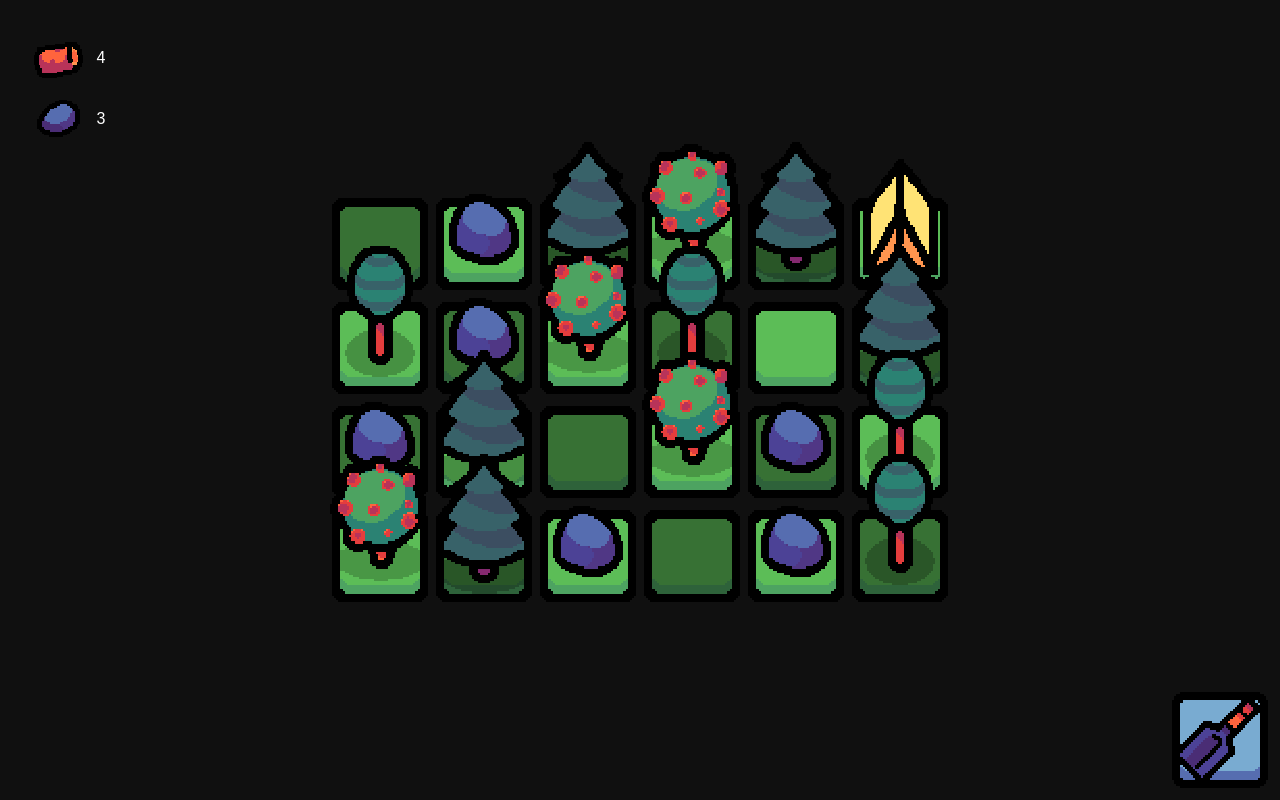
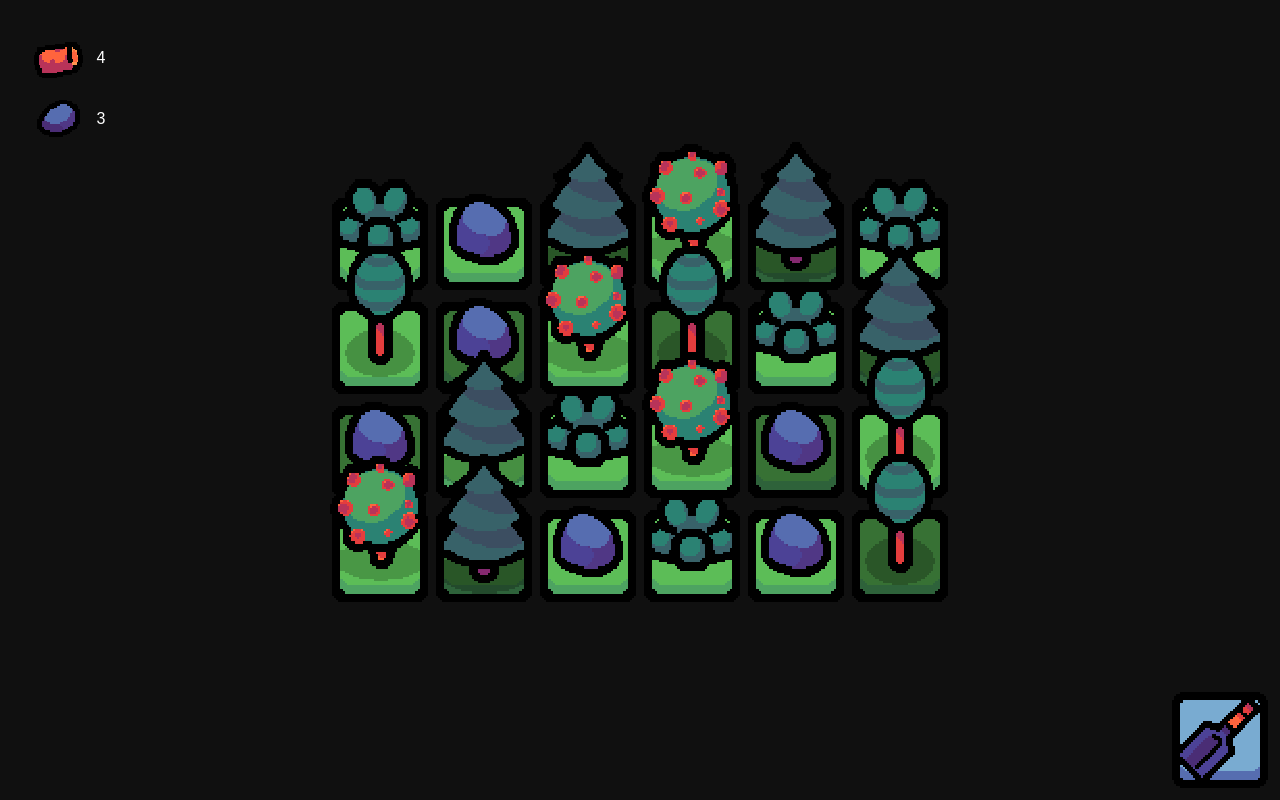
Before and after one commit to nobody-but-me/city_builder, a Next.js app: page / in a window 1280 px wide. Built offline with nearby package versions, Linux system fonts and the light colour scheme.

Commit message:
Ability to plow and plant seeds -- they don't grow yet.

```diff
--- a/components/Inventory.tsx
+++ b/components/Inventory.tsx
@@ -2,6 +2,9 @@
 "use client";
 
 import React, { useEffect, useState } from 'react';
+
+
+import carrot  from "@/public/plantations/carrot0.webp";
 
 import pine_tile  from "@/public/saplings/pine_sapling0.webp";
 import tree_tile  from "@/public/saplings/tree_sapling0.webp";
@@ -30,10 +33,11 @@ var _tools: Array = [
     hoe.src
 ];
 var _buildings: Array = [
-    [house_tile.src, {'wood': 3, 'rock': 2}],
-    [tent_tile.src , {'wood': 1, 'rock': 1}],
-    [pine_tile.src , {'wood': 0, 'rock': 0}],
-    [tree_tile.src , {'wood': 0, 'rock': 0}],
+    [house_tile.src, {'wood': 3, 'rock': 2, 'tile': 'none'  }],
+    [tent_tile.src , {'wood': 1, 'rock': 1, 'tile': 'none'  }],
+    [pine_tile.src , {'wood': 0, 'rock': 0, 'tile': 'none'  }],
+    [tree_tile.src , {'wood': 0, 'rock': 0, 'tile': 'none'  }],
+    [carrot.src    , {'wood': 0, 'rock': 0, 'tile': 'plowed'}],
 ]
 var _current_selected_tool: number = 0;
 var _current_building: number = 1;
@@ -78,7 +82,6 @@ export default function Inventory() {
 		        _current_selected_tool = 0;
 	        }
 	        _tool.src = _tools[_current_selected_tool];
-
 
             _building.forEach(_b => {
 	            if (_current_selected_tool === 1) {
@@ -133,7 +136,7 @@ export default function Inventory() {
             height={100}
             width={100}
             alt='_item_slot_'
-                   className={`absolute right-0 bottom-0 pointer-events-none`}
+            className={`absolute right-0 bottom-0 pointer-events-none select-none`}
        	style={{right: '10px', bottom: '10px'}}
         />
         <img
@@ -142,7 +145,7 @@ export default function Inventory() {
             width={100}
             alt='_item_'
        	id='tool'
-                   className={`absolute right-0 bottom-0 hover:transition duration-200 hover:scale-125 flex justify-center items-center`}
+            className={`absolute right-0 bottom-0 hover:transition duration-200 hover:scale-125 flex justify-center items-center select-none`}
        	style={{right: '10px', bottom: '10px'}}
         />
         <img
@@ -150,7 +153,7 @@ export default function Inventory() {
             height={100}
             width={100}
             alt='_building_'
-                   className={`building hidden absolute bottom-0 pointer-events-none`}
+            className={`building hidden absolute bottom-0 pointer-events-none select-none`}
        	style={{right: '110px', bottom: '10px'}}
         />
         <img
@@ -159,7 +162,7 @@ export default function Inventory() {
             width={100}
             id='bbutton'
             alt='_building_'
-                   className={`building hidden absolute bottom-0`}
+            className={`building hidden absolute bottom-0 select-none`}
        	style={{right: '110px', bottom: '10px'}}
         />
     </>)
--- a/components/Tiles.tsx
+++ b/components/Tiles.tsx
@@ -21,6 +21,8 @@ import tree_saplings_tile0 from "@/public/saplings/tree_sapling0.webp";
 import tree_saplings_tile1 from "@/public/saplings/tree_sapling1.webp";
 import tree_saplings_tile2 from "@/public/saplings/tree_sapling2.webp";
 
+import dry_plowed_land from '@/public/dry_plowed_land.webp';
+import wet_plowed_land from '@/public/wet_plowed_land.webp';
 import naked_cherry from '@/public/naked_cherry_tile.webp';
 import house_preview from '@/public/house_tile.webp';
 import cherry from '@/public/cherry_tile.webp';
@@ -30,6 +32,7 @@ import pine  from '@/public/pine_tile.webp';
 import tree  from '@/public/tree_tile.webp';
 import tent  from '@/public/tent_tile.webp';
 import rock  from '@/public/rock_tile.webp';
+import bush  from "@/public/bush_tile.webp";
 import none  from '@/public/none.webp';
 
 
@@ -37,10 +40,10 @@ export default function Tiles() {
     const _MAX_TILE_COLS: string = 'grid-cols-6';
 
     const _tiles_map = [
-		none.src  , rock.src, pine.src  , cherry.src, pine.src , tent.src,
-		tree.src  , rock.src, cherry.src, tree.src  , none.src , pine.src,
-		rock.src  , pine.src, none.src  , cherry.src, rock.src , tree.src,
-		cherry.src, pine.src, rock.src  , none.src  , rock.src , tree.src
+		bush.src  , rock.src, pine.src  , cherry.src, pine.src , bush.src,
+		tree.src  , rock.src, cherry.src, tree.src  , bush.src , pine.src,
+		rock.src  , pine.src, bush.src  , cherry.src, rock.src , tree.src,
+		cherry.src, pine.src, rock.src  , bush.src  , rock.src , tree.src
     ];
 
     // TODO: perhaps there are better ways to do the game loop.
@@ -92,47 +95,64 @@ export default function Tiles() {
 			const _tile = _tiles[_i];
 			let _tmp;
 
+			let _overlay = _tile.parentElement.querySelector('.overlay');
 			// that's a fucking mess
 			// tile preview when the hammer is selected
+			// PREVIEW ON
 			_tile.parentElement.onmouseover = () => {
 				_current_buildings = GetCurrentBuilding();
-				_tmp = _tile.alt;
+				_tmp = _overlay.alt;
 
 				if (GetCurrentTool() === 1) {
-					if (_tile.alt === none.src) {
+					if (_tile.alt === none.src || _tile.alt === dry_plowed_land.src || _tile.alt === wet_plowed_land.src) {
 						if (_items['wood'] >= _buildings[_current_buildings][1]['wood'] && _items['rock'] >= _buildings[_current_buildings][1]['rock']) {
-							_tile.src = _buildings[_current_buildings][0];
-							_tile.alt = _buildings[_current_buildings][0];
+							_overlay.src = _buildings[_current_buildings][0];
+							_overlay.alt = _buildings[_current_buildings][0];
 
-							_tile.classList.add('preview');
+							_overlay.classList.add('preview');
 						}
 					}
 				}
 			}
+			// PREVIEW OUT
 			_tile.parentElement.onmouseout = () => {
 				if (GetCurrentTool() === 1) {
-					if (_tile.classList.contains('preview')) {
-						_tile.src = _tmp;
-						_tile.alt = _tmp;
+					if (_overlay.classList.contains('preview')) {
+						_overlay.src = _tmp;
+						_overlay.alt = _tmp;
 
-						_tile.classList.remove('preview');
+						_overlay.classList.remove('preview');
 					}
 				}
 			}
-			// Building and removing tiles
+			// Building and removing tiles// SHOVEL
 			_tile.parentElement.onmousedown = () => {
-				if (GetCurrentTool() === 0) {
+				let _current_tool: number = GetCurrentTool();
+				// SHOVEL
+				if (_current_tool === 0) {
 					switch (_tile.alt) {
+						case bush.src:
+						case naked_cherry.src:
+							_tile.src = none.src;
+							_tile.alt = none.src;
+							break;
+						case dry_plowed_land.src:
+							let _overlay = _tile.parentElement.querySelector('.overlay');
+							if (_overlay.src === none.src) {
+								_tile.src = none.src;
+								_tile.alt = none.src;
+								break;
+							}
 						case rock.src:
 							_tile.src = none.src;
 							_tile.alt = none.src;
-							AddItem('rock', 1);
+							AddItem('rock', 2);
 							break;
 						case pine.src:
 						case tree.src:
 							_tile.src = none.src;
 							_tile.alt = none.src;
-							AddItem('wood', 1);
+							AddItem('wood', 3);
 							break;
 						case cherry.src:
 							_tile.src = naked_cherry.src;
@@ -140,15 +160,41 @@ export default function Tiles() {
 							break;
 					}
 				}
-				else if (GetCurrentTool() === 1) {
+				// HAMMER
+				else if (_current_tool === 1) {
 					if (_items['wood'] >= _buildings[_current_buildings][1]['wood'] && _items['rock'] >= _buildings[_current_buildings][1]['rock']) {
-						if (_tmp === none.src) {
-							_tile.src = _buildings[_current_buildings][0];
-							_tile.alt = _buildings[_current_buildings][0];
-							RemoveItem('wood', _buildings[_current_buildings][1]['wood']);
-							RemoveItem('rock', _buildings[_current_buildings][1]['rock']);
-							_tmp = _buildings[_current_buildings][0];
+						let _tile_: string = _buildings[_current_buildings][1]['tile'];
+						switch (_tile_) {
+							case 'none':
+								if (_tile.alt === none.src) {
+									RemoveItem('wood', _buildings[_current_buildings][1]['wood']);
+									RemoveItem('rock', _buildings[_current_buildings][1]['rock']);
+									_tile.src = _buildings[_current_buildings][0];
+									_tile.alt = _buildings[_current_buildings][0];
+									_tmp = none.src;
+									break;
+								}
+							case 'plowed':
+								if (_tile.alt === dry_plowed_land.src || _tile.alt === wet_plowed_land.src) {
+									if (_buildings[_current_buildings][1]['tile'] === 'plowed') {
+										RemoveItem('wood', _buildings[_current_buildings][1]['wood']);
+										RemoveItem('rock', _buildings[_current_buildings][1]['rock']);
+										let _overlay = _tile.parentElement.querySelector('.overlay');
+										_overlay.src = _buildings[_current_buildings][0];
+										_overlay.alt = _buildings[_current_buildings][0];
+										_tmp = _buildings[_current_buildings][0];
+									}
+								}
+								break;
 						}
+					}
+				}
+				// HOE
+				else if (_current_tool === 2) {
+					if (_tile.alt === none.src) {
+						_tile.src = dry_plowed_land.src;
+						_tile.alt = dry_plowed_land.src;
+						// _tmp = _buildings[_current_buildings][0];
 					}
 				}
 			};
@@ -165,7 +211,7 @@ export default function Tiles() {
 
 					const _darker = (_r + _c) % 2 !== 0;
 					return (
-						<div key={_j} className={`tilep min-h-25 min-w-25 relative rounded-x1 hover:transition duration-200 hover:scale-125`}>
+						<div key={_j} className={`tilep min-h-25 min-w-25 relative rounded-x1 hover:transition duration-200 hover:scale-125 select-none`}>
 							<img
 						        height={100}
 						        width={100}
@@ -187,6 +233,15 @@ export default function Tiles() {
 
 						        className={`tile pointer-events-none absolute bottom-0 min-h-25 min-w-25`}
 							/>
+							<img
+						        height={100}
+						        width={100}
+
+						        src={none.src}
+						        alt={none.src}
+
+						        className={`overlay pointer-events-none absolute bottom-0 min-h-25 min-w-25`}
+							/>
 							</div>
 					)
 				})
```
Also changed, not shown: public/bush_tile.webp (added), 1 other file (tests, documents, lock files or other folders). Lines whose indentation alone changed are shown as unchanged.
